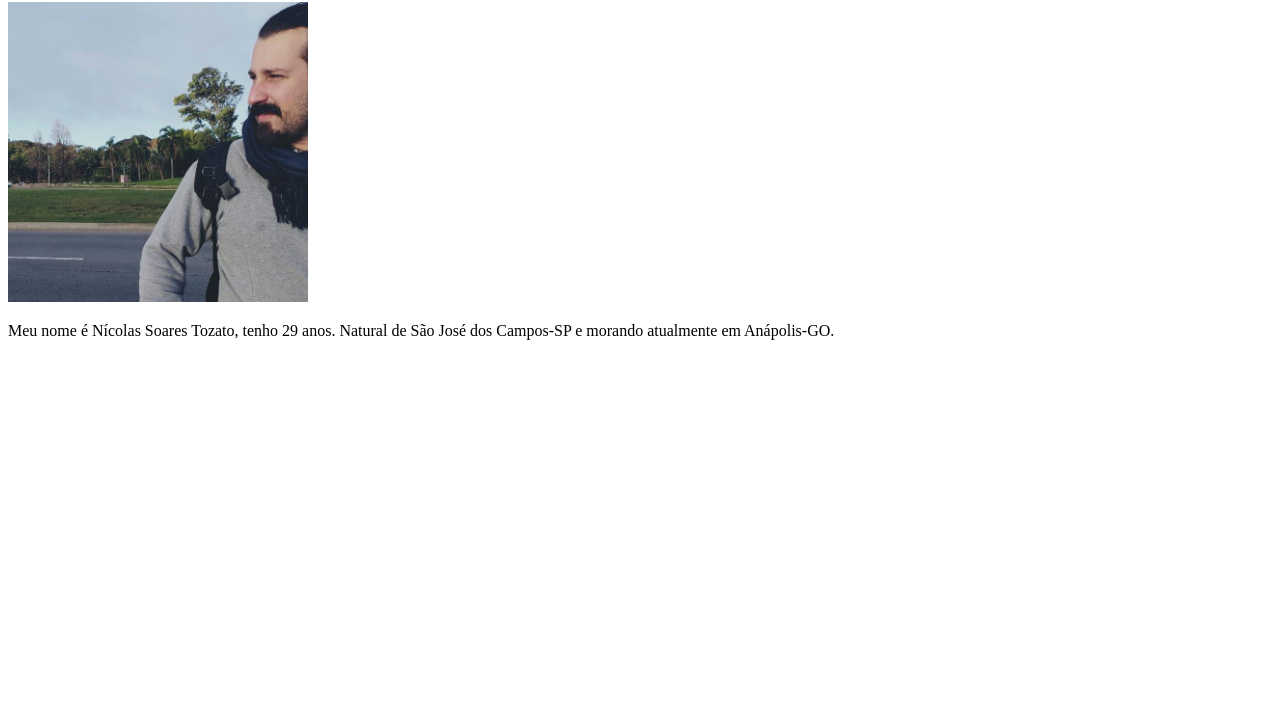
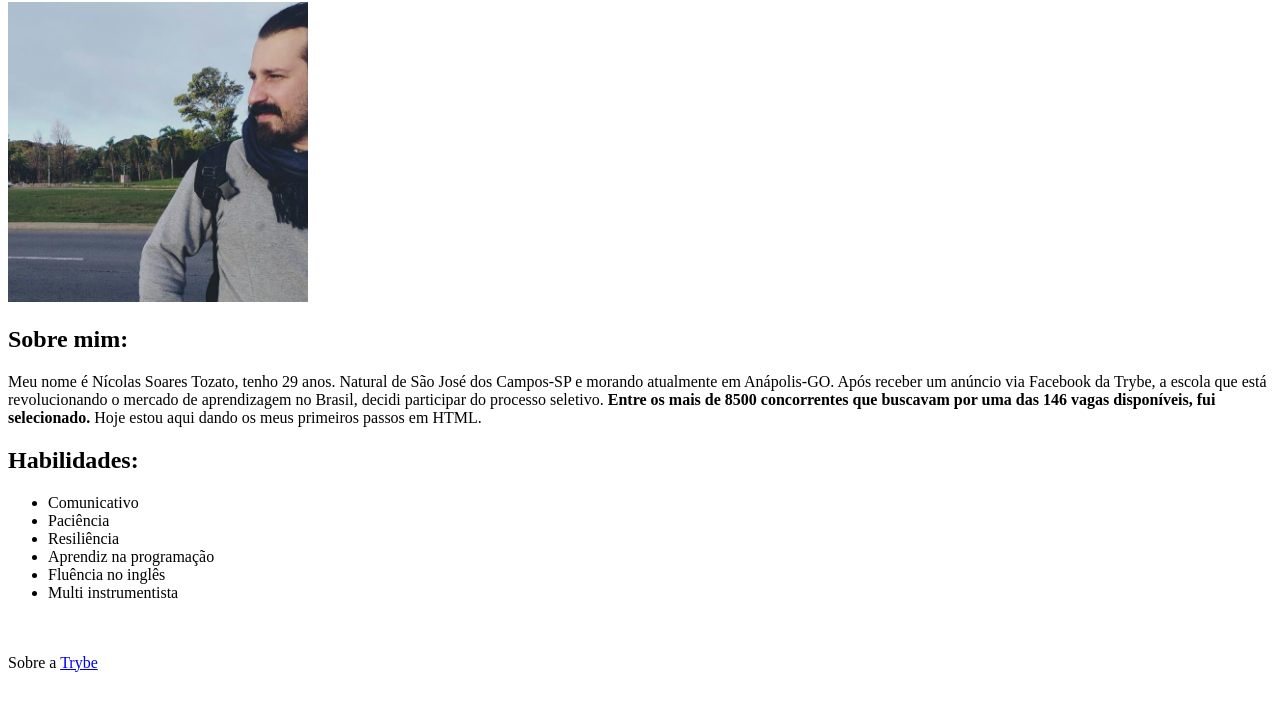
Before and after one commit to ntozato/ntozato.github.io, a plain HTML site: page index.html in a window 1280 px wide. Shown: the part 78-788 px from the top of the page. Drawn offline with Linux system fonts and the light colour scheme.

Commit message:
adiciona lista de habilidades

```diff
--- a/index.html
+++ b/index.html
@@ -8,10 +8,35 @@
 <body>
     <h1>Nícolas Tozato</h1>
     <img src="minhafoto.jpeg" width="300px">
-    <p>Meu nome é Nícolas Soares Tozato, tenho 29 anos. Natural de
-        São José dos Campos-SP e morando atualmente em Anápolis-GO.
+    <h2>
+        Sobre mim:
+    </h2>
 
 
+    <p>Meu nome é Nícolas Soares Tozato, tenho 29 anos. Natural de
+        São José dos Campos-SP e morando atualmente em Anápolis-GO. Após
+        receber um anúncio via Facebook da Trybe, a escola que está revolucionando
+        o mercado de aprendizagem no Brasil, decidi participar do processo seletivo. <strong> Entre
+        os mais de 8500 concorrentes que buscavam por uma das 146
+        vagas disponíveis, fui selecionado.</strong> Hoje estou aqui dando os meus
+        primeiros passos em HTML.
     </p>
+
+    <h2>
+        Habilidades:
+    </h2>
+    <ul>
+        <li>Comunicativo </li>
+        <li>Paciência</li>
+        <li>Resiliência</li>
+        <li>Aprendiz na programação</li>
+        <li>Fluência no inglês</li>
+        <li>Multi instrumentista </li>
+    </ul>
+    <p>
+    <br><br> Sobre a <a href="https://www.betrybe.com/" target="_blank">Trybe</a>
+    </p>
+
+
 </body>
 </html>
```
